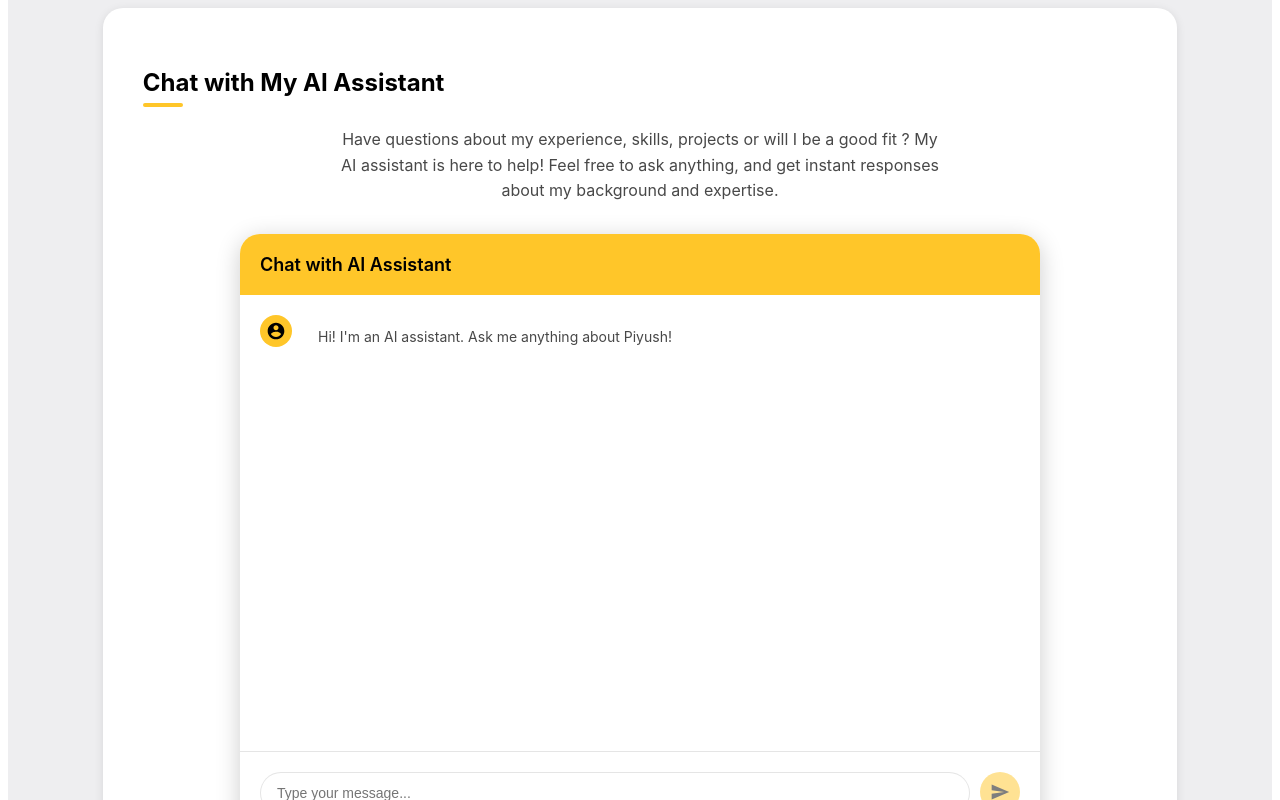
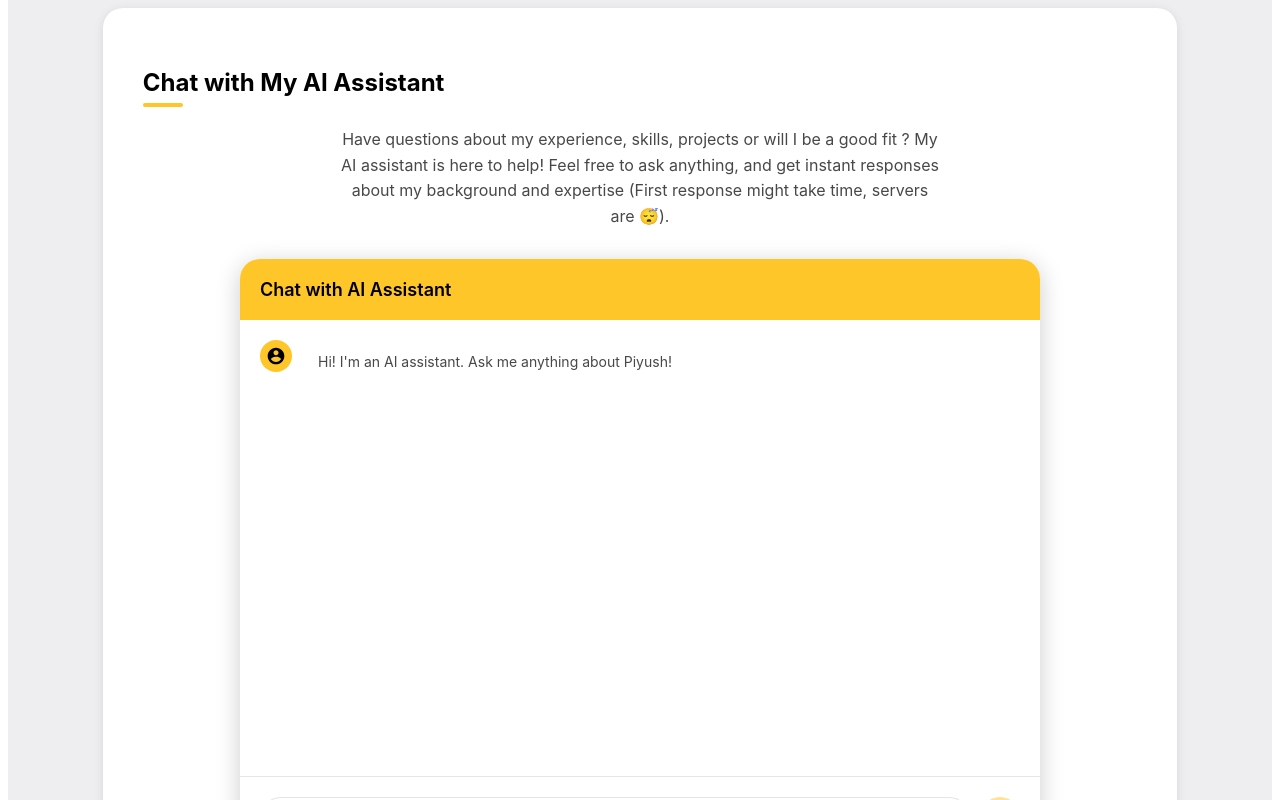
Before and after one commit to piyush7-10/Personal-Portfolio, a React (Create React App) app in the folder frontend/: page / in a window 1280 px wide. Shown: the part 3520-4320 px from the top of the page. Built offline with nearby package versions, Linux system fonts and the light colour scheme.

Commit message:
Updated links

```diff
--- a/frontend/src/App.js
+++ b/frontend/src/App.js
@@ -121,7 +121,7 @@ function App() {
                 <h2 className="section-title">Chat with My AI Assistant</h2>
                 <p className="chat-description">
                   Have questions about my experience, skills, projects or will I be a good fit ? My AI assistant is here to help!
-                  Feel free to ask anything, and get instant responses about my background and expertise.
+                  Feel free to ask anything, and get instant responses about my background and expertise (First response might take time, servers are 😴).
                 </p>
                 <div className="chat-wrapper">
                   <ChatBot />
--- a/frontend/src/LinksPanel.js
+++ b/frontend/src/LinksPanel.js
@@ -29,7 +29,7 @@ const LinksPanel = () => {
     },
     {
       name: 'Portfolio',
-      url: 'https://yourportfolio.com',
+      url: 'https://personal-portfolio-piyushs-projects-05c0f58a.vercel.app/',
       icon: <svg viewBox="0 0 24 24"><path d="M3 13h8V3H3v10zm0 8h8v-6H3v6zm10 0h8V11h-8v10zm0-18v6h8V3h-8z"/></svg>,
       className: 'portfolio'
     },
```
